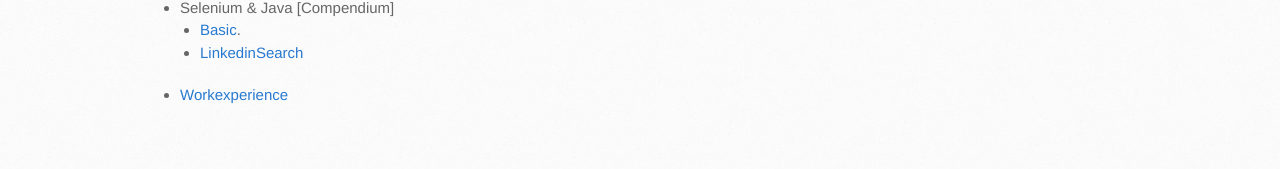
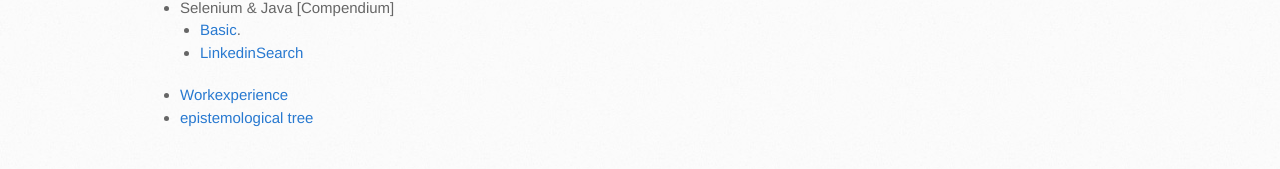
Before and after one commit to trumpfheller/trumpfheller.github.io, a Jekyll site: the page built from index.md, in a window 1280 px wide. Shown: the part 1354-1523 px from the top of the page. Built offline with Jekyll 4.4.1, drawn with Linux system fonts in a browser that asks for light colours.

Commit message:
Update index.md

```diff
--- a/index.md
+++ b/index.md
@@ -58,3 +58,4 @@
   - [LinkedinSearch](./selenium_java/linkedinSearch.html)
 
 - [Workexperience](https://sciustechnologia.github.io/)
+- [epistemological tree](epistemologicalTree.html)
```
